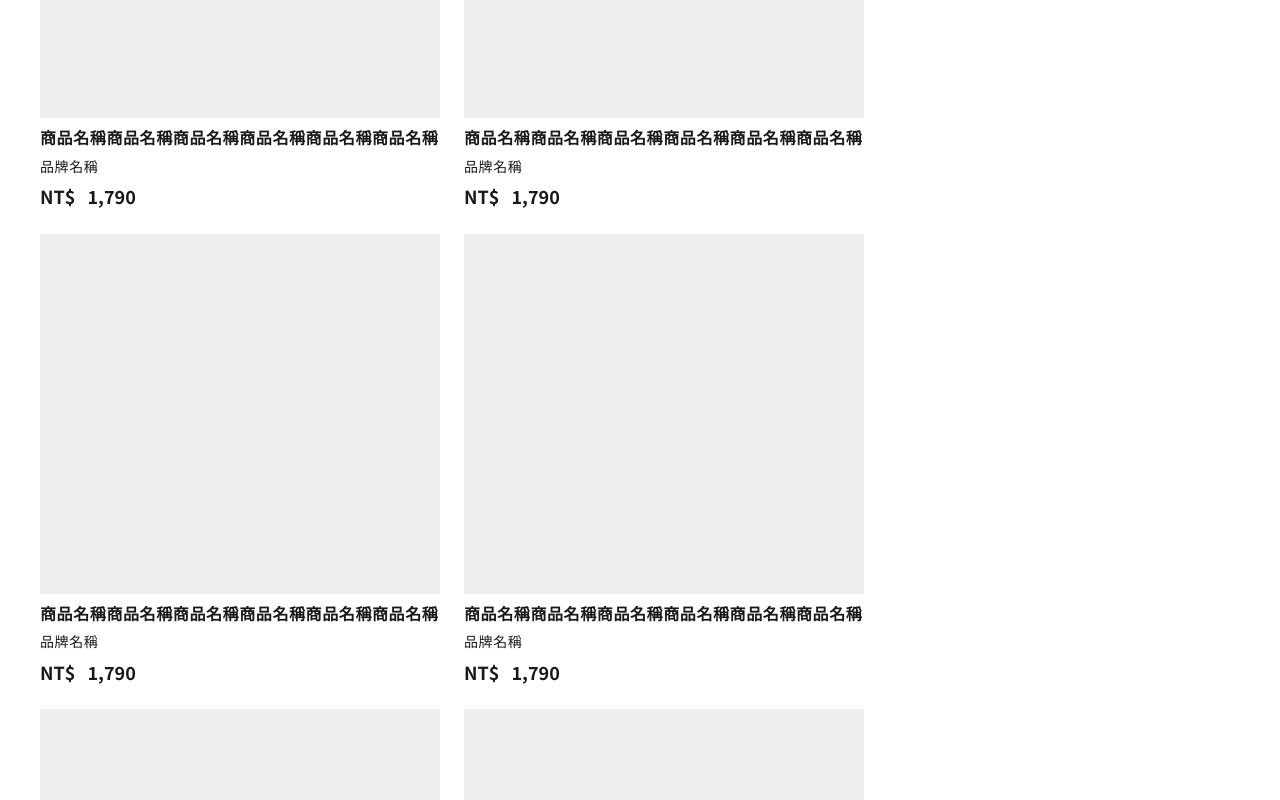
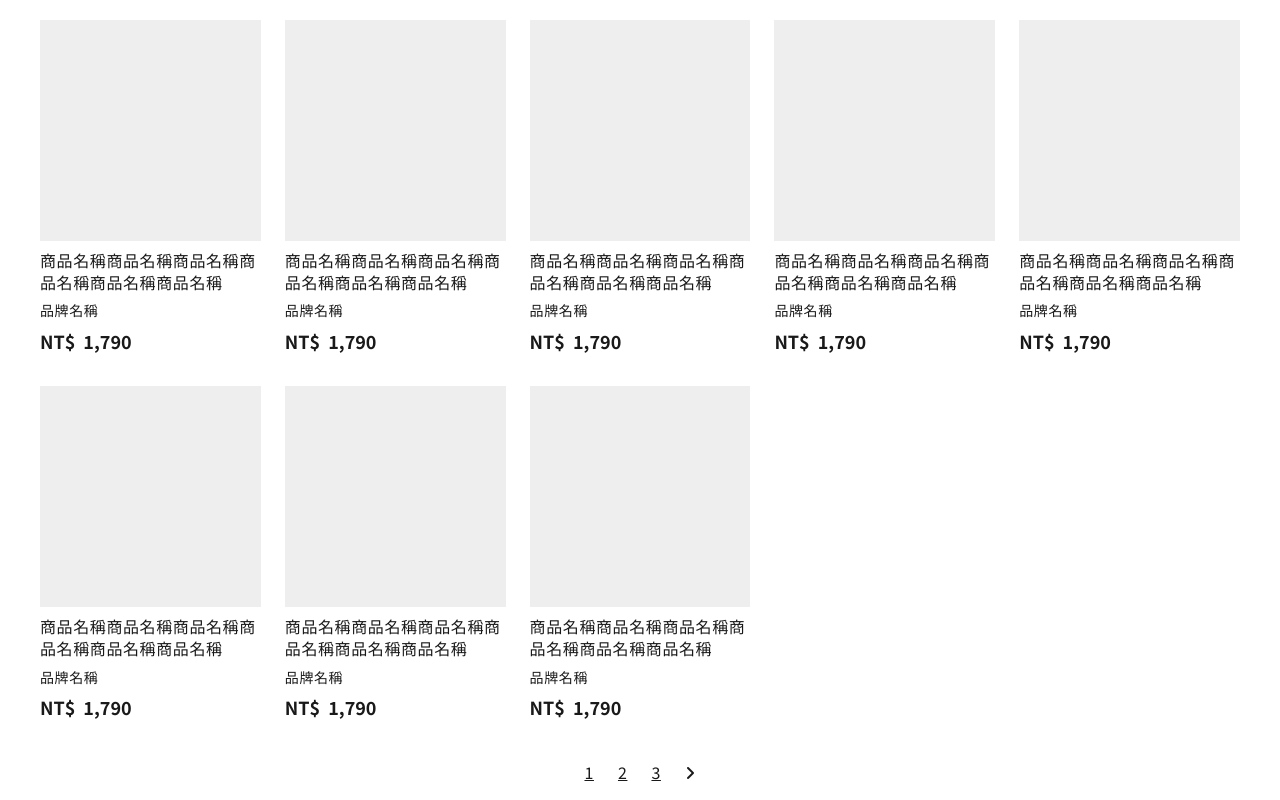
Before and after one commit to and535014/ca-shop, a Vue app: page /browse in a window 1280 px wide. Shown: the part 980-1780 px from the top of the page. Built offline with nearby package versions, Linux system fonts and the light colour scheme.

Commit message:
修改 browse 頁面的 card-container
大致固定 browse 的版面配置

```diff
--- a/src/assets/scss/main.scss
+++ b/src/assets/scss/main.scss
@@ -159,8 +159,6 @@ textarea{
 //section ---------------
 .section{
     position: relative;
-    display: flex;
-    justify-content: center;
     padding: 36px 24px;
 }
 
--- a/src/components/CardContainer.vue
+++ b/src/components/CardContainer.vue
@@ -1,6 +1,7 @@
 <template lang="pug">
 .card-container
     .pic-wrap
+        .pic
     .info
         .name 商品名稱商品名稱商品名稱商品名稱商品名稱商品名稱
         .brand 品牌名稱
@@ -20,23 +21,33 @@ export default {
     position: relative;
     margin-right: 24px;
     margin-bottom: 24px;
-    width: 400px;
+    flex-basis: calc((100% - 96px) / 5);
+    min-width: 170px;
+    box-sizing: border-box;
     // border: 1px solid #000;
 
+
+
     .pic-wrap{
-        @include size(400,360px);
+        width: 100%;
+        padding-bottom: 100%;
         background-color: #eee;
+        .pic{
+            background-color: #333;
+            position: absolute;
+            top: 0;
+            left: 0;
+            width: 100%;
+            height: auto;
+        }
     }
 
     .info{
-        // position: absolute;
-        // left: 0;
-        // bottom: 0;
         padding-top: 8px;
         background-color: #fff;
         .name{
             font-size: 16px;
-        font-weight: bold;
+            font-weight: 500;
             margin-bottom: 8px;
         }
 
--- a/src/components/NavComp.vue
+++ b/src/components/NavComp.vue
@@ -49,7 +49,6 @@ export default {
 <style lang="scss">
 .header{
     padding: 0 24px;
-    margin-bottom: 32px;
     border-bottom: 1px solid #000;
     *{
         // border: 1px solid #000;
--- a/src/views/BrowseView.vue
+++ b/src/views/BrowseView.vue
@@ -1,5 +1,6 @@
 <template lang="pug">
 .page.page-browse
+    section.section.section-top
         .wrapper
             .browse-header
                 .title 所有商品
@@ -22,10 +23,20 @@
                         option 日期低到高
                 .product-num
                     span 100 件商品
-        .result-main
+    section.section.section-main
+        .wrapper
             .card-wrap
-                CardContainer(v-for="i in 20")
-
+                CardContainer(v-for="i in 18")
+            .pages-wrap
+                ul.pages
+                    li
+                        a(href="#") 1
+                    li
+                        a(href="#") 2
+                    li
+                        a(href="#") 3
+                    li
+                        i(class="fa-solid fa-angle-right")
 </template>
 
 <script>
@@ -50,6 +61,8 @@ export default {
 
     }
 
+    .section-top{
+        padding-bottom: 0;
         .options{
             display: flex;
             justify-content: space-between;
@@ -67,14 +80,45 @@ export default {
                 margin-right: 24px;
             }
         }
+    }
 
-    .result-main{
-        display: flex;
+
+    .section-main{
         padding-top: 32px;
 
         .card-wrap{
             display: flex;
             flex-wrap: wrap;
+            justify-content: flex-start;
+
+            .card-container{
+                margin-bottom: 32px;
+                &:nth-child(5n+5){
+                    border-color: red;
+                    margin-right: 0;
+                }
+            }
+        }
+
+        .pages-wrap{
+            .pages{
+                display: flex;
+                justify-content: center;
+                align-items: center;
+
+                li{
+                    margin-right: 8px;
+                    a{
+                        text-decoration: underline;
+                        display: block;
+                        padding: 8px;
+                    }
+
+                    &:last-child{
+                        margin-left: 8px;
+                    }
+                }
+            }
         }
 
     }
--- a/src/views/HomeView.vue
+++ b/src/views/HomeView.vue
@@ -16,7 +16,7 @@
         .counter(
           v-for='i in num'
           :class='[counterClass(i), {active: i-1==currentNum%5}]')
-  .section.scetion-limit
+  section.section.scetion-limit
     .wrapper
       h2.title 現正預購中
       .cards-wrap
```
Lines whose indentation alone changed are shown as unchanged.
